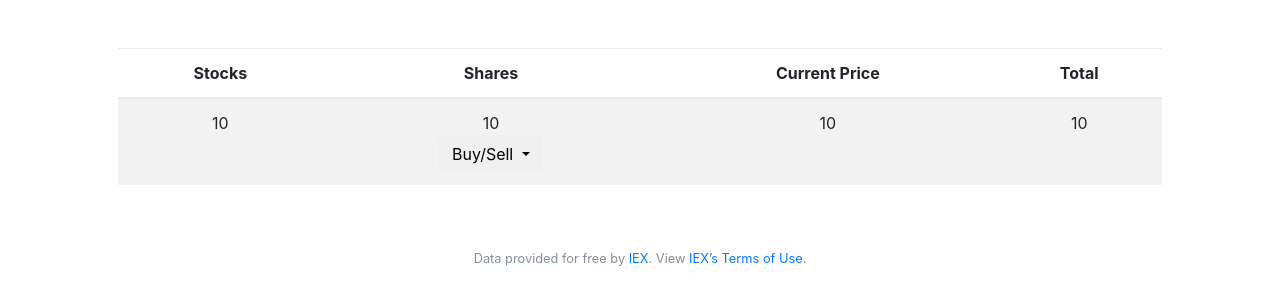
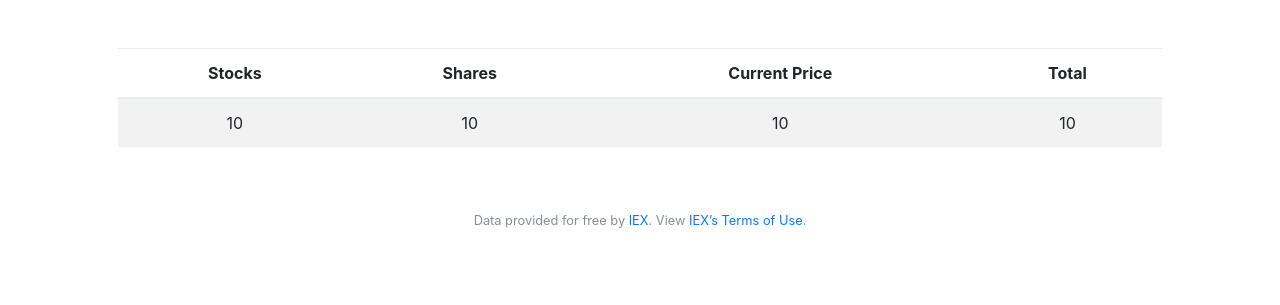
Before and after one commit to sangkeerthana70/CS50-Pset7Finance, a Flask app: template finance/templates/index.html in a window 1280 px wide. Shown: the part 76-381 px from the top of the page. Run offline with Flask 2, Linux system fonts and the light colour scheme; the template is opened without the code that fills it: most values are stand-ins (such as "Sample title", 1, 10 or a date in 2020); some libraries are stand-ins or nearby versions.

Commit message:
Modified index.html

```diff
--- a/finance/templates/index.html
+++ b/finance/templates/index.html
@@ -17,17 +17,7 @@
     {% for stock in stocks %}
         <tr>
             <td>{{stock.stock_code}}</td>
-            <td>{{stock.stock_quantity}}
-                <div class="dropdown">
-                  <button type="button" class="btn dropdown-toggle" data-toggle="dropdown">
-                    Buy/Sell
-                  </button>
-                  <div class="dropdown-menu">
-                    <a class="dropdown-item" href="/buy?symbol={{stock.stock_code}}">Buy</a>
-                    <a class="dropdown-item" href="/sell?symbol={{stock.stock_code}}">Sell</a>
-                  </div>
-                </div>
-            </td>
+            <td>{{stock.stock_quantity}}</td>
             <td>{{stock.stock_price}}</td>
             <td>{{stock.stock_value}}</td>
         </tr>
```
